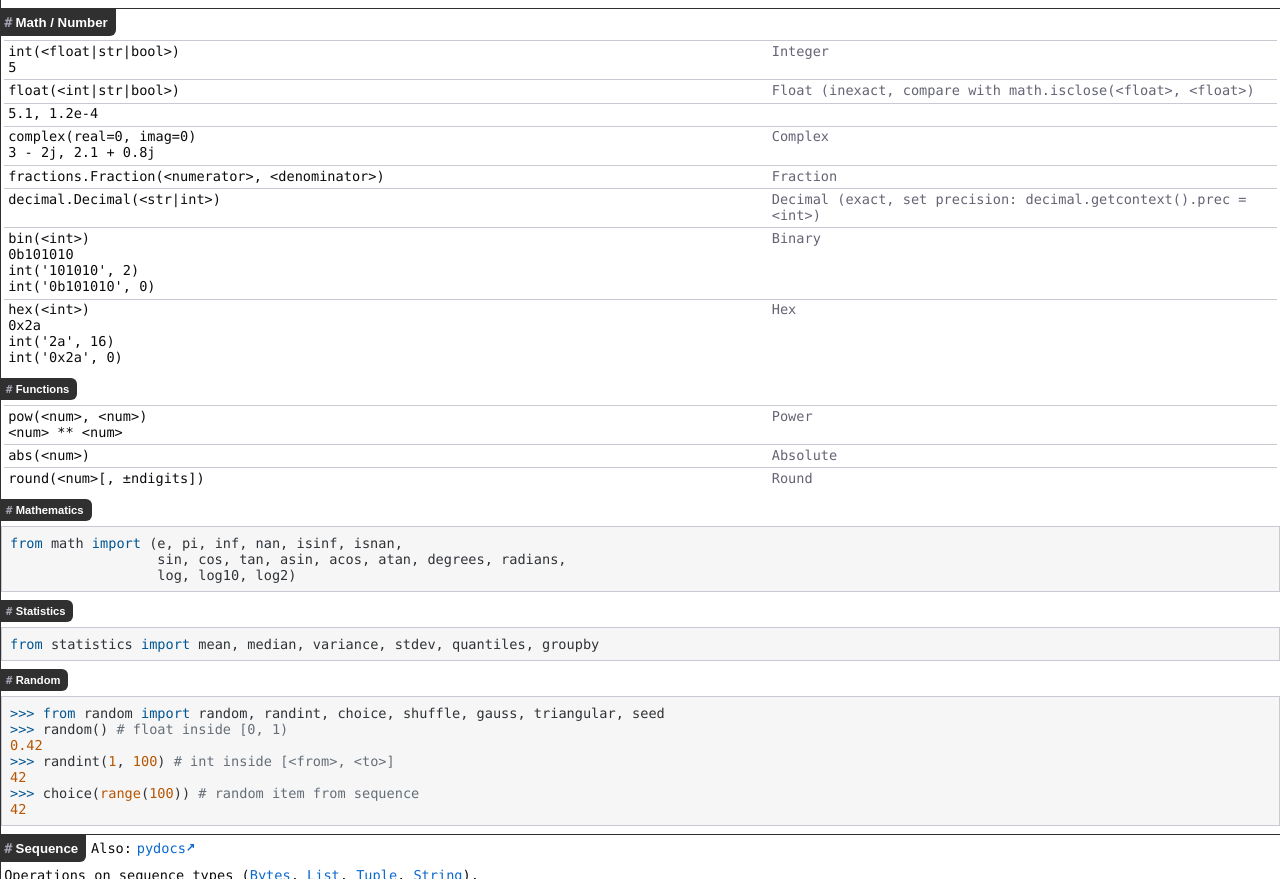
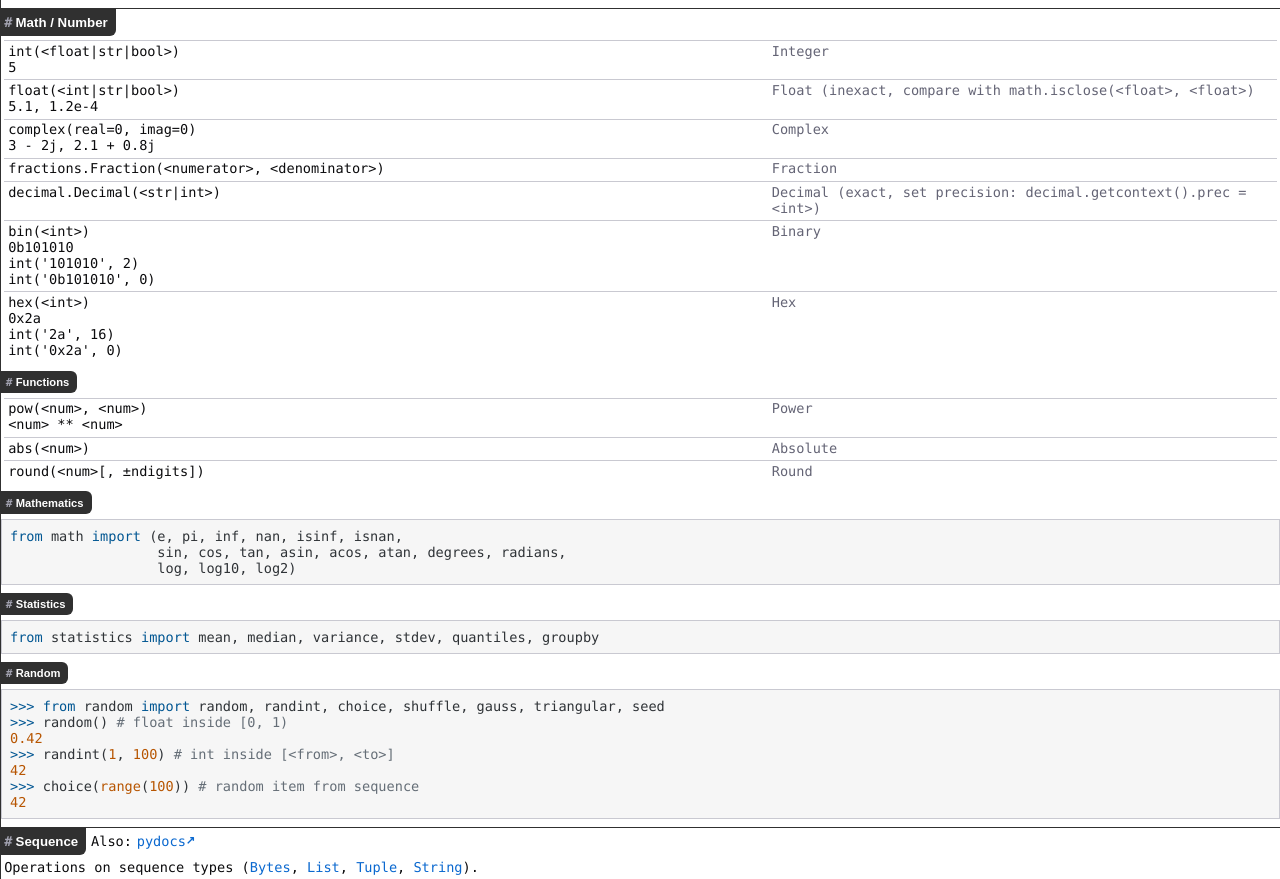
Before and after one commit to kieranholland/kieranholland.github.io, a plain HTML site: page best-python-cheat-sheet/index.html in a window 1280 px wide. Shown: the part 8282-9161 px from the top of the page. Drawn offline with Linux system fonts and the light colour scheme.

Commit message:
Tweaks to layout

```diff
--- a/best-python-cheat-sheet/index.html
+++ b/best-python-cheat-sheet/index.html
@@ -637,7 +637,8 @@ May also be a group name
 Tuple of match groups
 Non-participating groups are None
 String if len(tuple)==1</dd></div><div class="ditem"><dt>start(group), end(group)</dt><dd>Indices of start &amp; end of group match (None if group exists but didn't contribute)</dd></div><div class="ditem"><dt>span(group)</dt><dd>(start(group), end(group)); (None, None) if group didn't contibute</dd></div><div class="ditem"><dt>string</dt><dd>String passed to match() or search()</dd></div></dl></div><div class="section"><div class="section-links h3"><h3 data-toc-title="Math / Number" id="h3-math-number"><a href="#h3-math-number" name="h3-math-number">#</a>Math / Number</h3></div><dl class="col1 l60"><div class="ditem"><dt>int(&lt;float|str|bool&gt;)
-5</dt><dd>Integer</dd></div><div class="ditem"><dt>float(&lt;int|str|bool&gt;)</dt><dd>Float (inexact, compare with math.isclose(&lt;float&gt;, &lt;float&gt;)</dd></div><div class="ditem"><dt>5.1, 1.2e-4</dt><dd></dd></div><div class="ditem"><dt>complex(real=0, imag=0)
+5</dt><dd>Integer</dd></div><div class="ditem"><dt>float(&lt;int|str|bool&gt;)
+5.1, 1.2e-4</dt><dd>Float (inexact, compare with math.isclose(&lt;float&gt;, &lt;float&gt;)</dd></div><div class="ditem"><dt>complex(real=0, imag=0)
 3 - 2j, 2.1 + 0.8j</dt><dd>Complex</dd></div><div class="ditem"><dt>fractions.Fraction(&lt;numerator&gt;, &lt;denominator&gt;)</dt><dd>Fraction</dd></div><div class="ditem"><dt>decimal.Decimal(&lt;str|int&gt;)</dt><dd>Decimal (exact, set precision: decimal.getcontext().prec = &lt;int&gt;)</dd></div><div class="ditem"><dt>bin(&lt;int&gt;)
 0b101010
 int('101010', 2)
```
Also changed, not shown: 1 other file.
